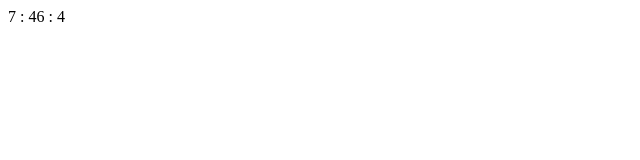
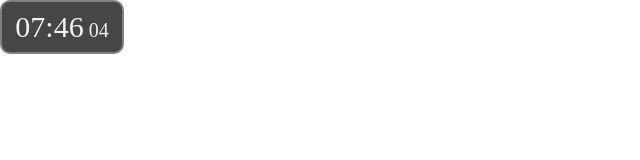
Before and after one commit to nchuLearnUseMaterialize/nchuLearnUseMaterialize.github.io, a plain HTML site: page index.html in a window 1280 px wide. Shown: the whole page, without its empty margins (0-640 px from the left). Drawn offline with Linux system fonts and the light colour scheme.

Commit message:
Add files via upload

```diff
--- a/index.html
+++ b/index.html
@@ -3,6 +3,35 @@
 <head>
 	<meta charset="UTF-8">
 	<title>Clock</title>
+	<style type="text/css">
+		body {
+			padding: 0px;
+			margin: 0px;
+			/*border: 0px;*/
+
+		}
+		#HH {
+			font-size: 30px;
+		}
+		#MM {
+			font-size: 30px;
+		}
+		#SS {
+			font-size: 20px;
+		}
+
+		.clock {
+			color: rgb(240, 240, 240);
+			background: rgb(70, 70, 70);
+			width: 120px;
+			height: 50px;
+			text-align: center;
+			line-height: 50px;
+			border-radius: 10px;
+			border: solid gray 2px;
+		}
+	</style>
+
 	<script type="text/javascript">
 		var hh = mm = ss = "00";
 		function clickTime() {
@@ -16,33 +45,38 @@
 			var today_Seconds = today.getSeconds();
 
 			if (hh != today_Hours) {
-				hh = today_Hours;
+				hh = parseInt(today_Hours);
+				if (parseInt(hh) < 10) {
+					hh = "0" + hh;
+				}
 				document.getElementById('HH').innerHTML = hh;
 				console.log("HH");
 			}
 			if (mm != today_Minutes) {
-				mm = today_Minutes;
-				document.getElementById('MM').innerHTML = mm;
+				mm = parseInt(today_Minutes);
+				if (parseInt(mm) < 10) {
+					mm = "0" + mm;
+				}
+				document.getElementById('MM').innerHTML = ':' + mm;
 				console.log("MM");
 			}
 			if (ss != today_Seconds) {
-				ss = today_Seconds;
-				document.getElementById('SS').innerHTML = ss;
+				ss = parseInt(today_Seconds);
+				if (parseInt(ss) < 10) {
+					ss = "0" + ss;
+				}
+				document.getElementById('SS').innerHTML = ' ' + ss;
 				console.log("SS");
 			}
 
-			setTimeout(clickTime, 500);
+			setTimeout(clickTime, 100);
 		}
 	</script>
 </head>
 <body onload="clickTime()">
-	<div id = "clock">
-		<div>
-			<span id="HH">00</span>
-			:
-			<span id="MM">00</span>
-			:
-			<span id="SS">00</span>
+	<div>
+		<div class="clock">
+			<span id="HH">00</span><span id="MM">00</span><span id="SS">00</span>
 		</div>
 	</div>
 </body>
```
